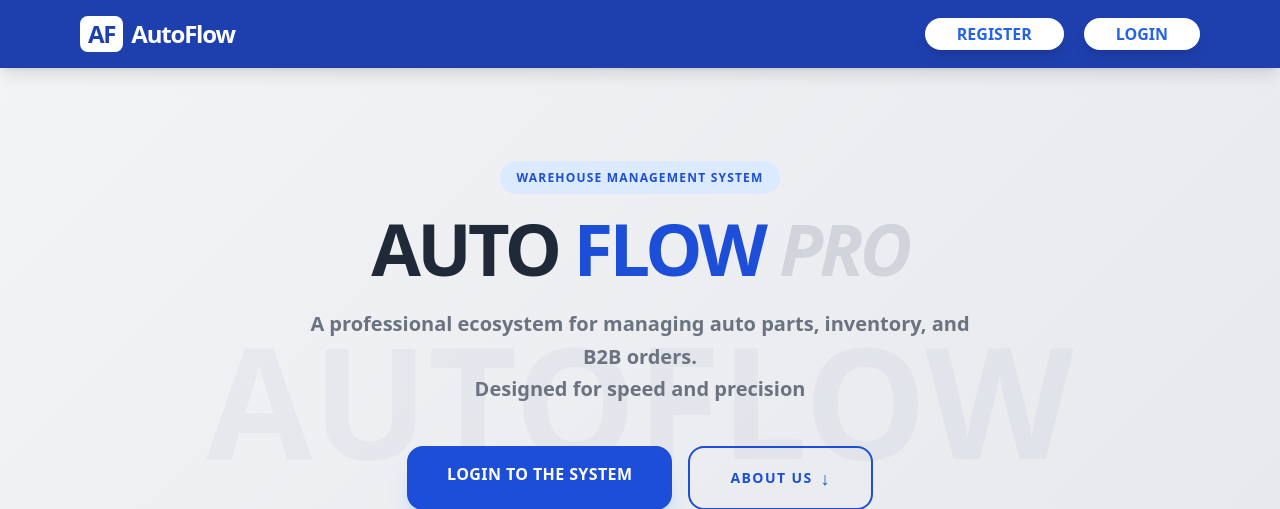
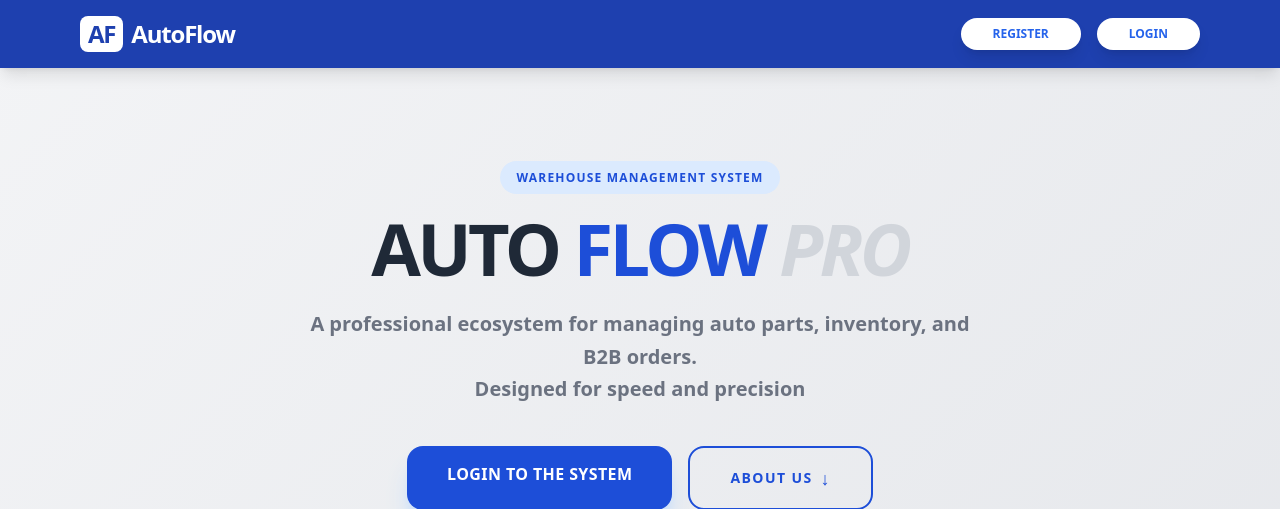
Before and after one commit to Ivailo-Iliev-89/AutoFlow-Pro, a Django app: page / in a window 1280 px wide. Shown: the top 509 px of the page. Run offline with Django 4.2, Linux system fonts and the light colour scheme; some libraries are stand-ins or nearby versions.

Commit message:
Refactoring Login and Register button for more space in mobile devices.And clean CSS for double input styles and makes a conflikt each other.

```diff
--- a/inventory/templates/inventory/base.html
+++ b/inventory/templates/inventory/base.html
@@ -103,18 +103,21 @@
                             <i class="fas fa-sign-out-alt"></i>
                         </button>
                     </form>
+
                 {% else %}
-
+                    <div class="flex items-center gap-2 sm:gap-4">
                         <a href="{% url 'register' %}"
-                    class="bg-white text-blue-600 px-8 py-1 rounded-2xl font-black uppercase hover:bg-gray-100 transition shadow-lg">
+                        class="bg-white text-blue-600 px-3 py-1.5 sm:px-8 sm:py-2 rounded-2xl font-black uppercase
+                        hover:bg-gray-100 transition shadow-lg text-[10px] sm:text-xs whitespace-nowrap">
                         Register
                         </a>
 
                         <a href="{% url 'login' %}"
-                    class="bg-white text-blue-600 px-8 py-1 rounded-2xl font-black  uppercase hover:bg-gray-100 transition shadow-lg">
+                        class="bg-white text-blue-600 px-3 py-1.5 sm:px-8 sm:py-2 rounded-2xl font-black uppercase
+                        hover:bg-gray-100 transition shadow-lg text-[10px] sm:text-xs whitespace-nowrap">
                         Login
                         </a>
-
+                    </div>
                 {% endif %}
             </div>
         </div>
--- a/static/css/base.css
+++ b/static/css/base.css
@@ -1,7 +1,10 @@
-body {
+html,body {
+    max-width: 100%;
     background: linear-gradient(135deg, #f3f4f6 0%, #e5e7eb 100%);
     background-attachment: fixed;
     min-height: 100vh;
+    overflow-x: hidden;
+    position: relative;
 }
 .dashboard-bg-logo {
     position: fixed;
@@ -15,6 +18,7 @@ body {
     user-select: none;
     white-space: nowrap;
     pointer-events: none;
+    max-width: 100vw;
 }
 
 /* Dropdown Menu */
@@ -33,27 +37,16 @@ body {
 /* All Django Inputs ~~ Tailwind CSS */
 input {
     width: 100%;
-    padding: 12px 20px;
-    background: #f9fafb;
-    border: 1px solid #f3f4f6;
-    border-radius: 15px;
-    outline: none;
-    transition: all 0.3s;
-}
-input:focus { border-color: #1d4ed8; background: white; }
-
-/* Register */
-input {
-    width: 100%;
     padding: 1rem 1.5rem;
-    border-radius: 1.25rem;
     background-color: #f9fafb;
     border: 1px solid #f3f4f6;
+    border-radius: 1.25rem;
     outline: none;
-    transition: all 0.2s;
+    transition: all 0.2s ease-in-out;
     font-weight: 600;
     color: #1f2937;
 }
+
 input:focus {
     border-color: #1d4ed8;
     background-color: white;
```
Lines whose indentation alone changed are shown as unchanged.
